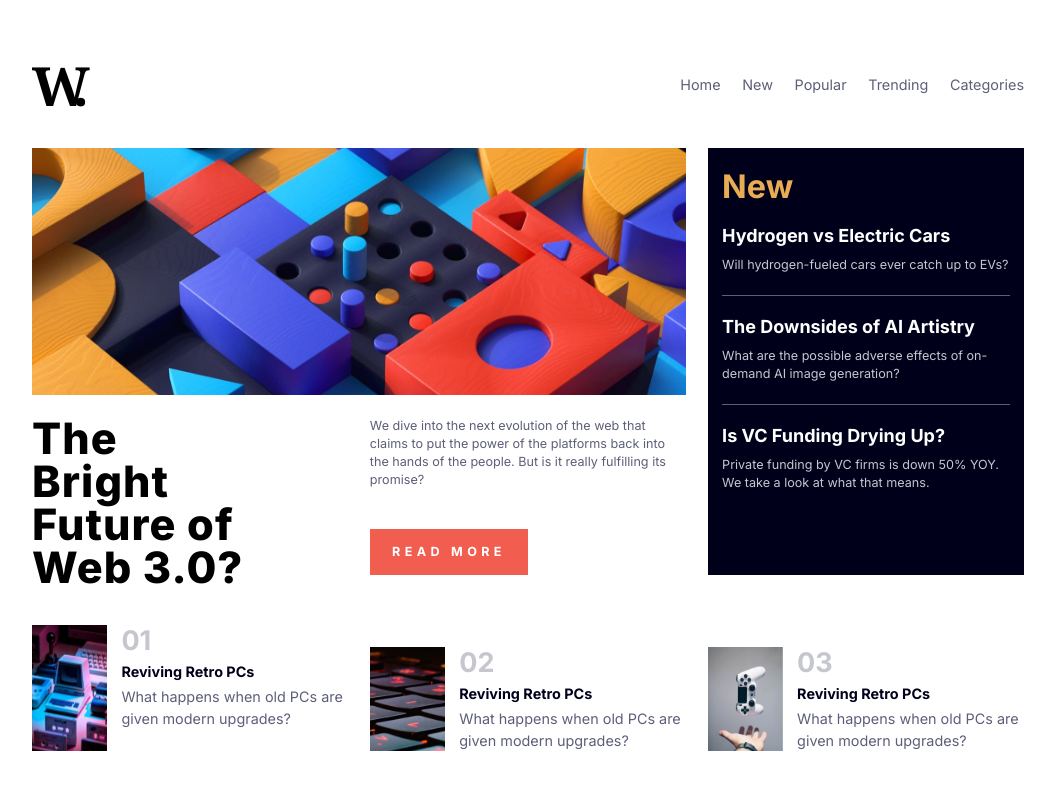
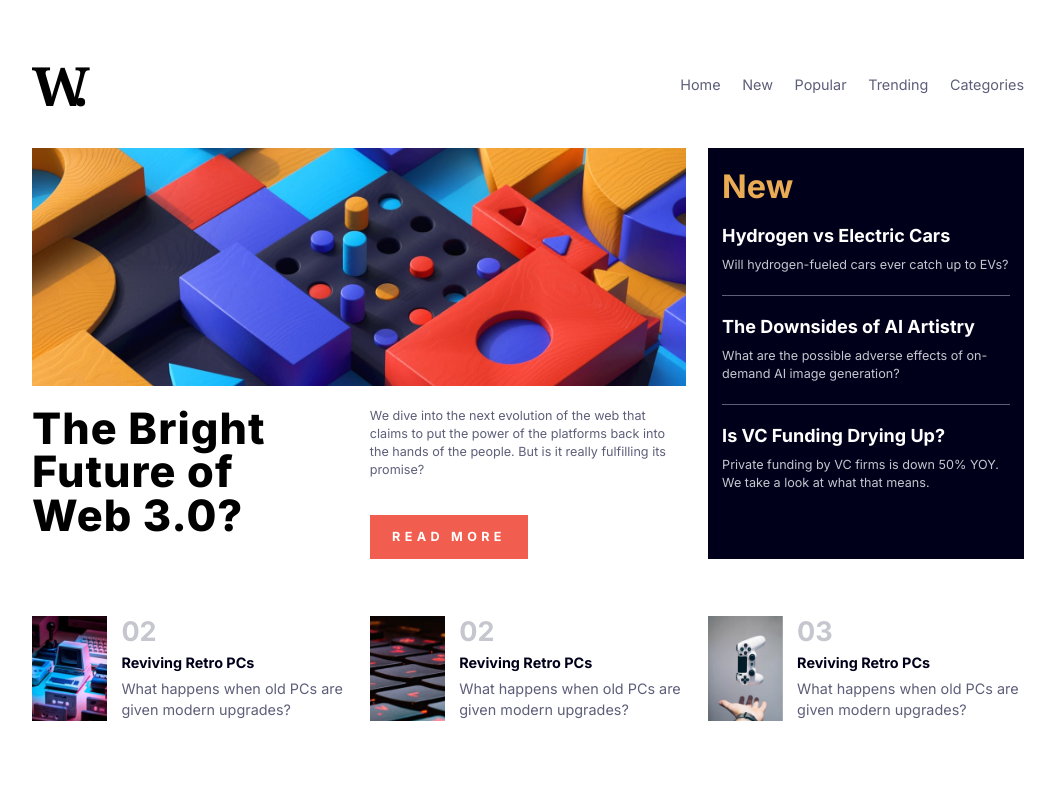
Before and after one commit to Xgiii/news-homepage, a Next.js app: page / in a window 1280 px wide. Shown: the top 790 px of the page, without its empty margins (112-1167 px from the left). Built offline with nearby package versions, Linux system fonts and the light colour scheme.

Commit message:
fixed image sizing

```diff
--- a/app/page.tsx
+++ b/app/page.tsx
@@ -4,7 +4,7 @@ import React from 'react';
 function HomePage() {
   return (
     <div className='block'>
-      <div className='p-6 lg:px-40 lg:py-4 flex flex-col md:grid md:grid-cols-3 md:grid-rows-5 md:h-[57vh] gap-6'>
+      <div className='p-6 lg:px-40 lg:py-4 flex flex-col md:grid md:grid-cols-3 md:grid-rows-5 md:h-[55vh] gap-6'>
         <div className='min-h-[40vh] md:min-h-0 md:col-span-2 md:row-span-3 relative'>
           <Image
             src='/image-web-3-desktop.jpg'
@@ -20,7 +20,7 @@ function HomePage() {
           />
         </div>
 
-        <h1 className='md:col-span-1 font-extrabold tracking-wide text-5xl md:text-4xl lg:text-5xl h-full pr-24'>
+        <h1 className='md:col-span-1 font-extrabold tracking-wide text-4xl md:text-5xl lg:text-5xl h-full pr-12'>
           The Bright Future of Web 3.0?
         </h1>
 
@@ -73,7 +73,7 @@ function HomePage() {
         </section>
       </div>
 
-      <section className='flex flex-col space-y-6 md:grid md:grid-cols-3 md:gap-6 md:mt-6 p-6 lg:px-40 lg:py-4'>
+      <section className='flex flex-col mt-6 md:grid md:grid-cols-3 md:gap-6 p-6 lg:px-40'>
         <div className='flex space-x-4 col-span-1'>
           <Image
             src='/image-retro-pcs.jpg'
@@ -82,7 +82,7 @@ function HomePage() {
             height={80}
           />
           <div className='flex flex-col space-y-1'>
-            <h2 className='text-grayish-blue text-3xl font-bold'>01</h2>
+            <h2 className='text-grayish-blue text-3xl font-bold'>02</h2>
             <h2 className='text-very-dark-blue font-bold'>
               Reviving Retro PCs
             </h2>
```
